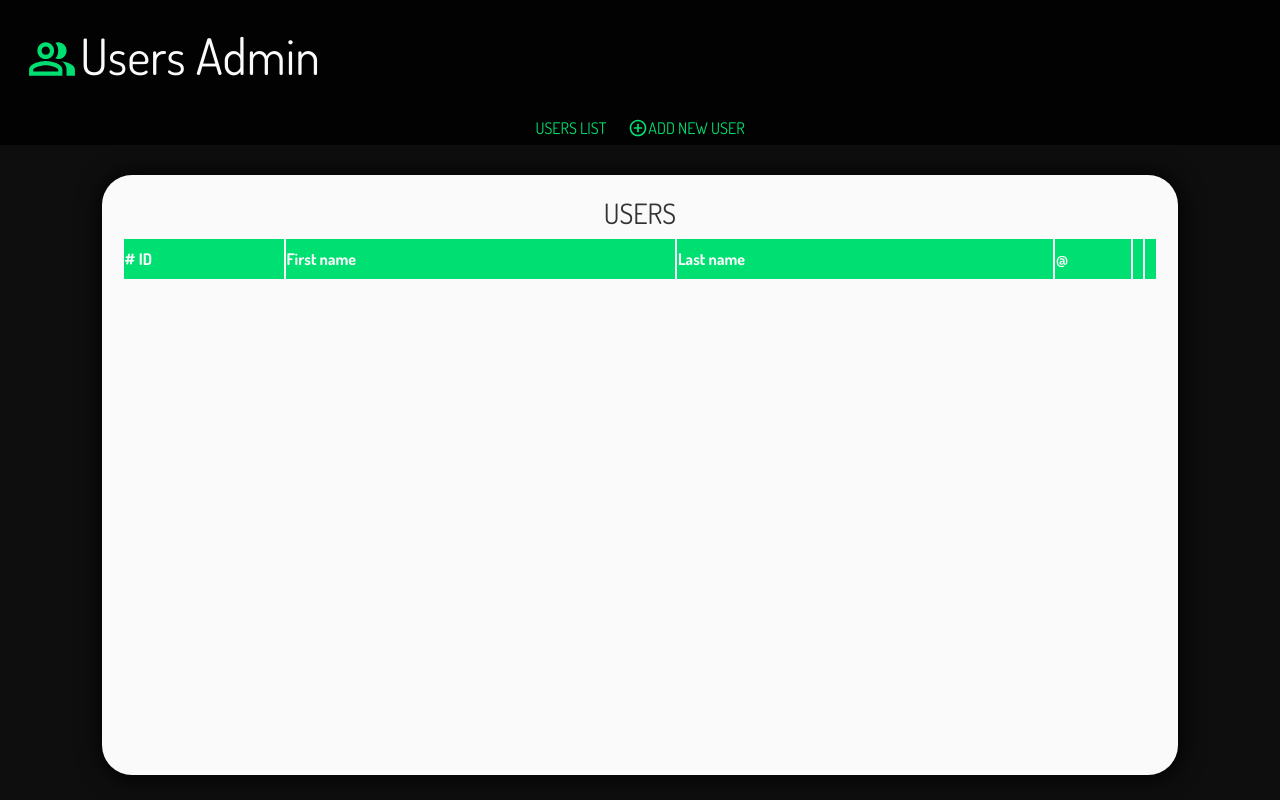
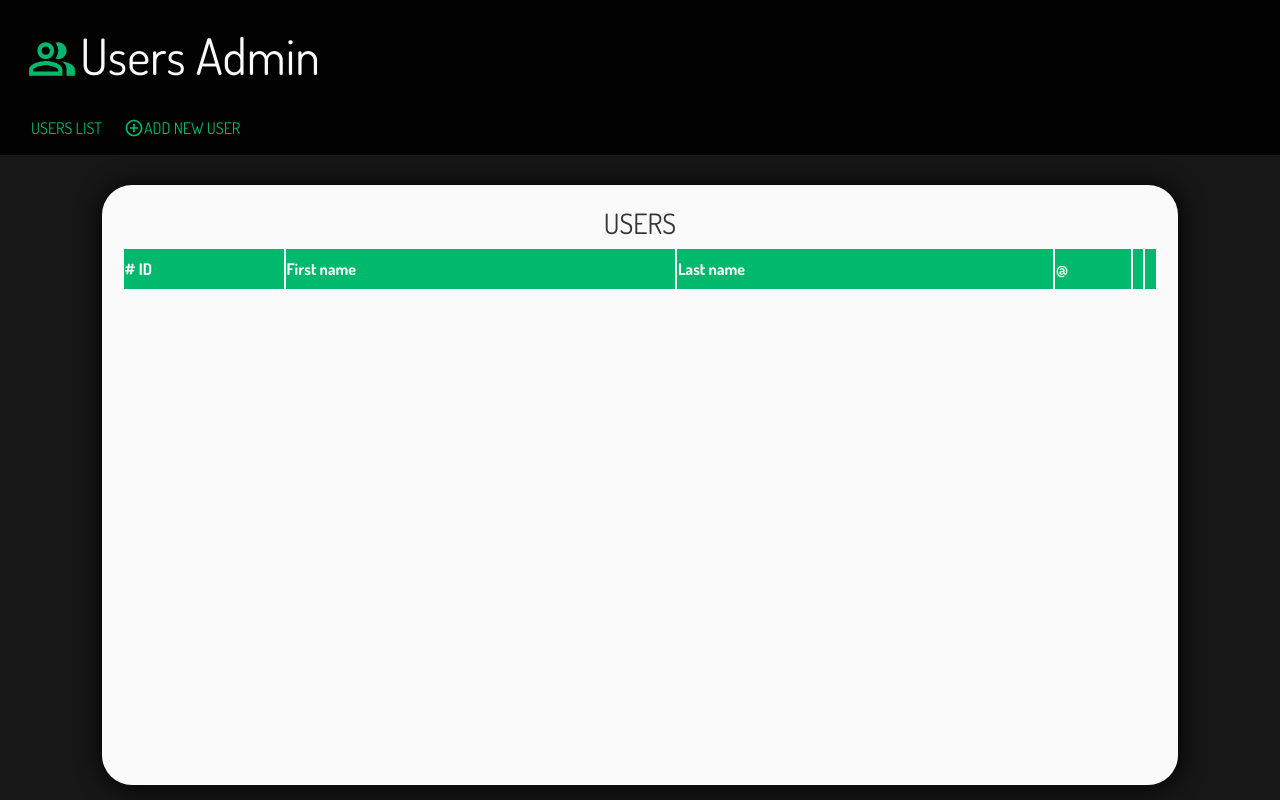
Before and after one commit to NataliaSuarez/UsersAdmin, a PHP site: page /users in a window 1280 px wide. Run offline with PHP 8.4, Linux system fonts and the light colour scheme; data that the repository does not hold is empty.

Commit message:
Update css with variables

```diff
--- a/index.css
+++ b/index.css
@@ -1,7 +1,13 @@
 @import url("https://fonts.googleapis.com/css2?family=Dosis:wght@200;300;400;500;600;700;800&display=swap");
 
 :root {
-  --main-primary-color: #00e072;
+  --primary-color: #00b96c;
+  --white: #fafafa;
+  --secondary-white: #d8d6d6;
+  --black: rgb(2, 2, 2);
+  --primary-gray: #565656;
+  --primary-dark-gray: #171717;
+  --secondary-dark-gray: #333;
 }
 
 body {
@@ -11,7 +17,7 @@ body {
 
 .section {
   min-height: 100vh;
-  background: rgb(14, 14, 14);
+  background: var(--primary-dark-gray);
   display: flex;
   align-items: center;
   flex-direction: column;
@@ -43,18 +49,20 @@ body {
   align-items: flex-end;
 }
 .dark-title img {
-  fill: #fafafa;
+  fill: var(--white);
   padding: 3px;
 }
 
 .content {
   display: flex;
-  justify-content: center;
+  justify-content: flex-start;
   align-items: center;
+  margin-left: 20px;
+  margin-bottom: 10px;
 }
 
 .header {
-  background: rgb(2, 2, 2);
+  background: var(--black);
   width: 100%;
 }
 
@@ -70,7 +78,7 @@ body {
   margin: 3px;
   padding: 4px 8px;
   height: max-content;
-  color: var(--main-primary-color);
+  color: var(--primary-color);
   text-decoration: none;
 }
 
@@ -79,7 +87,7 @@ body {
   margin: 3px;
   padding: 4px 8px;
   height: max-content;
-  color: var(--main-primary-color);
+  color: var(--primary-color);
   text-decoration: none;
   display: flex;
   align-items: center;
@@ -91,7 +99,7 @@ body {
   display: flex;
   flex-direction: column;
   align-items: center;
-  box-shadow: 1px 1px 25px 1px #000;
+  box-shadow: 1px 1px 25px 1px var(--black);
   border-radius: 30px;
   /* overflow-y: scroll; */
   margin-top: 30px;
@@ -179,16 +187,17 @@ input:focus-visible {
 
 .table-header {
   text-align: left;
-  background: var(--main-primary-color);
-  color: #fafafa;
+  background: var(--primary-color);
+  color: var(--white);
   height: 40px;
 }
 
 .table-row-item:hover {
-  background: #7a7a7a;
-  color: #fafafa;
-  box-shadow: 1px 1px 5px 1px #565656;
-  border: 1px solid transparent;
+  /* background: var(--secondary-white); */
+  /* color: var(--white); */
+  box-shadow: 1px 1px 3px 1px var(--secondary-white);
+  /* border: 1px solid transparent; */
+  border-radius: 6px;
 }
 
 .table-row-button-action {
```
Also changed, not shown: other parts of index.css (+16 -16 lines), src/assets/add_circle_outline_black_24dp.svg, src/assets/delete_outline_black_24dp.svg, src/assets/edit_black_24dp.svg, src/assets/people_alt_black_24dp.svg.
